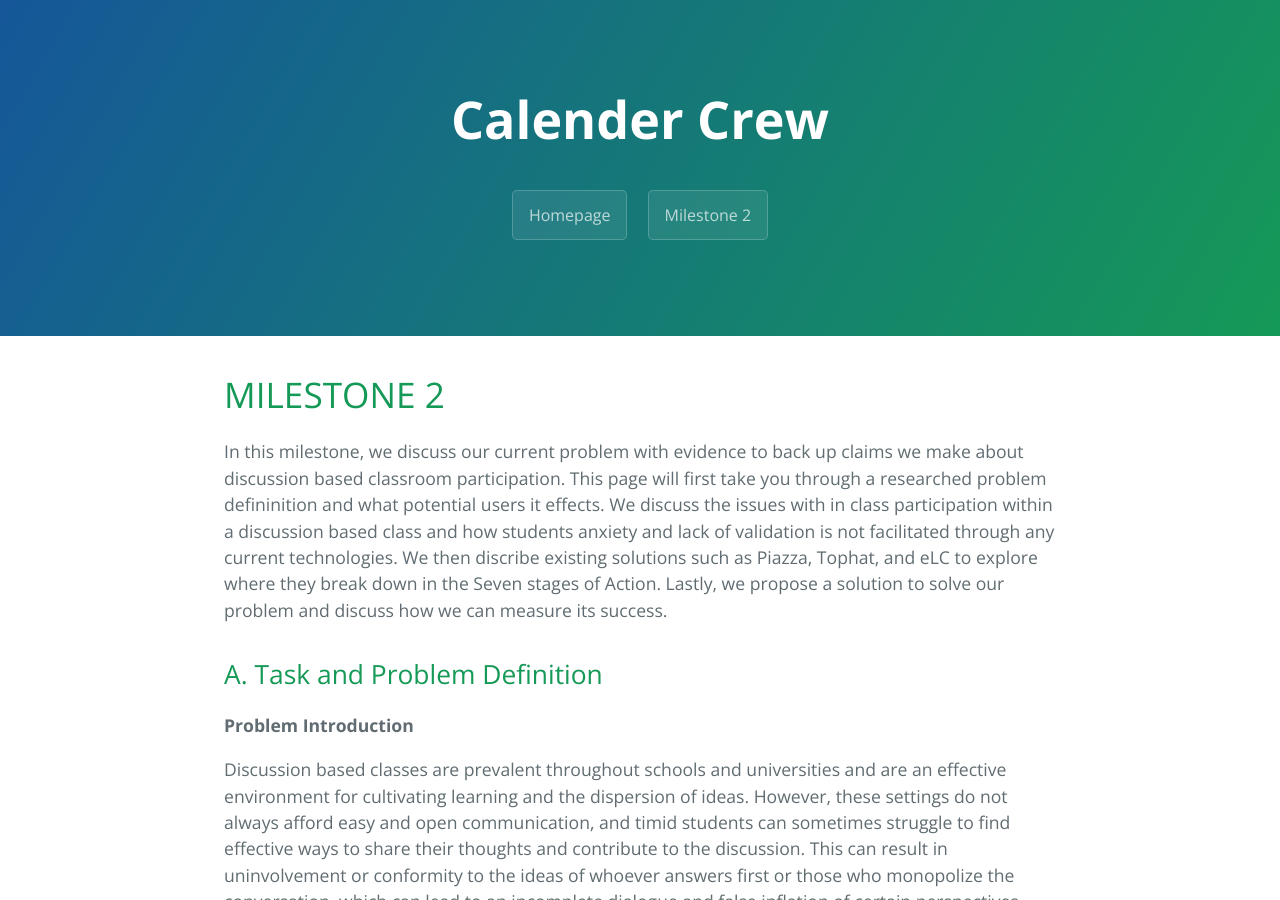
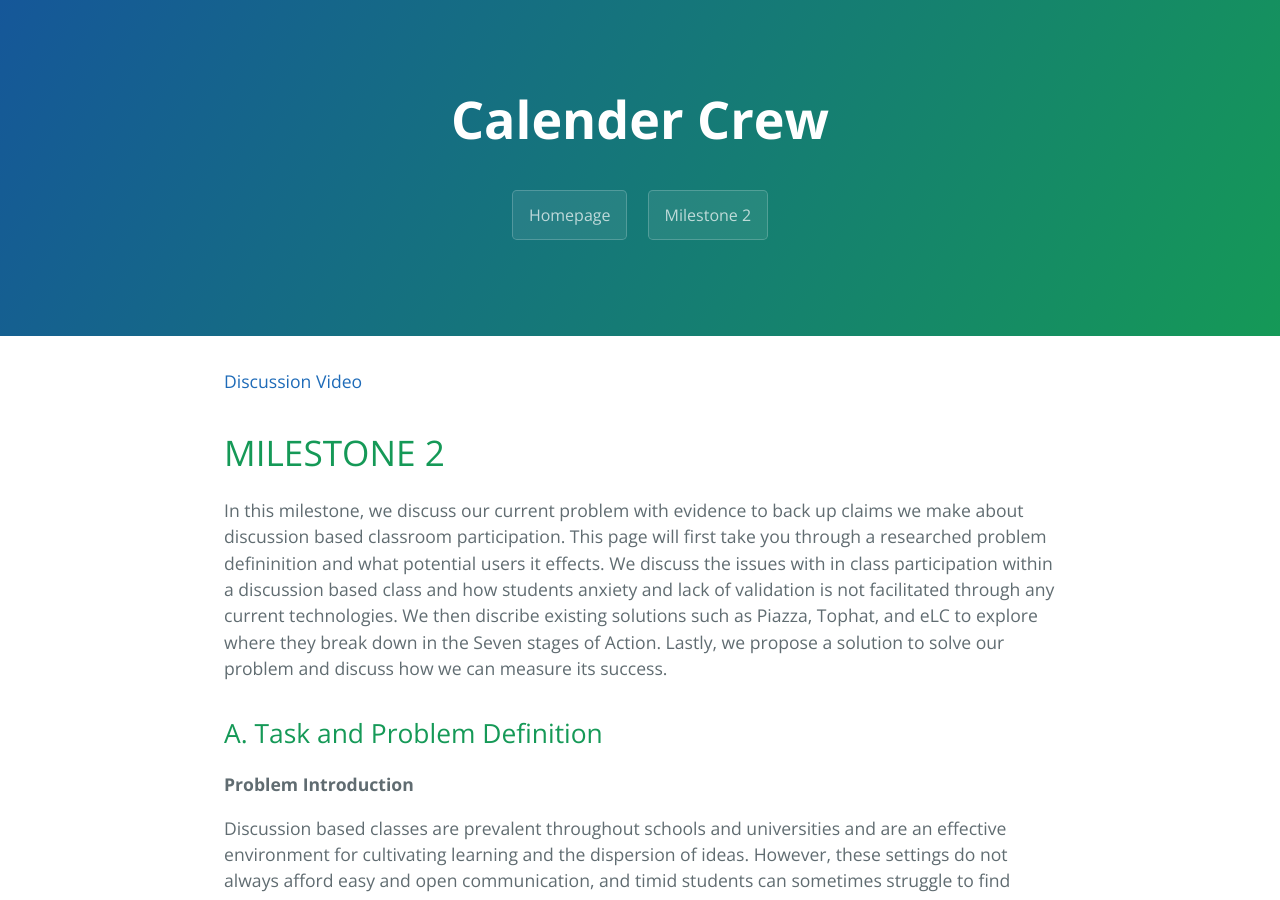
Before and after one commit to AJSteinhauser/HCI_Project.github.io, a Jekyll site: the page built from milestone2.md, in a window 1280 px wide and 900 px high. Built offline with Jekyll 4.4.1, drawn with Linux system fonts in a browser that asks for light colours.

Commit message:
Added link

```diff
--- a/milestone2.md
+++ b/milestone2.md
@@ -3,6 +3,8 @@ title: Milestone 2
 layout: template
 filename: milestone2
 ---
+
+[Discussion Video](https://youtu.be/8W0x4gKHio0)
 
 
 # MILESTONE 2
```
